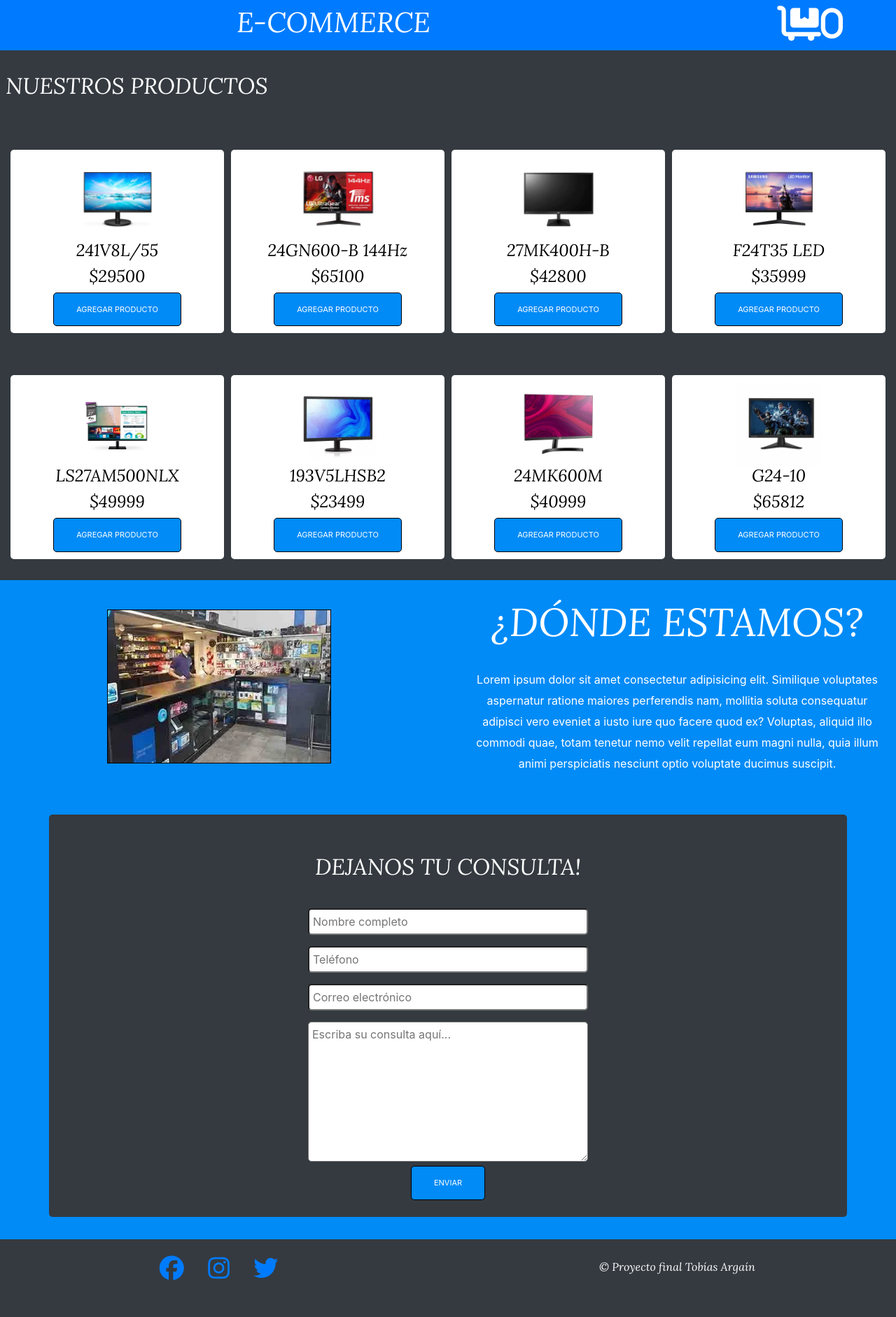
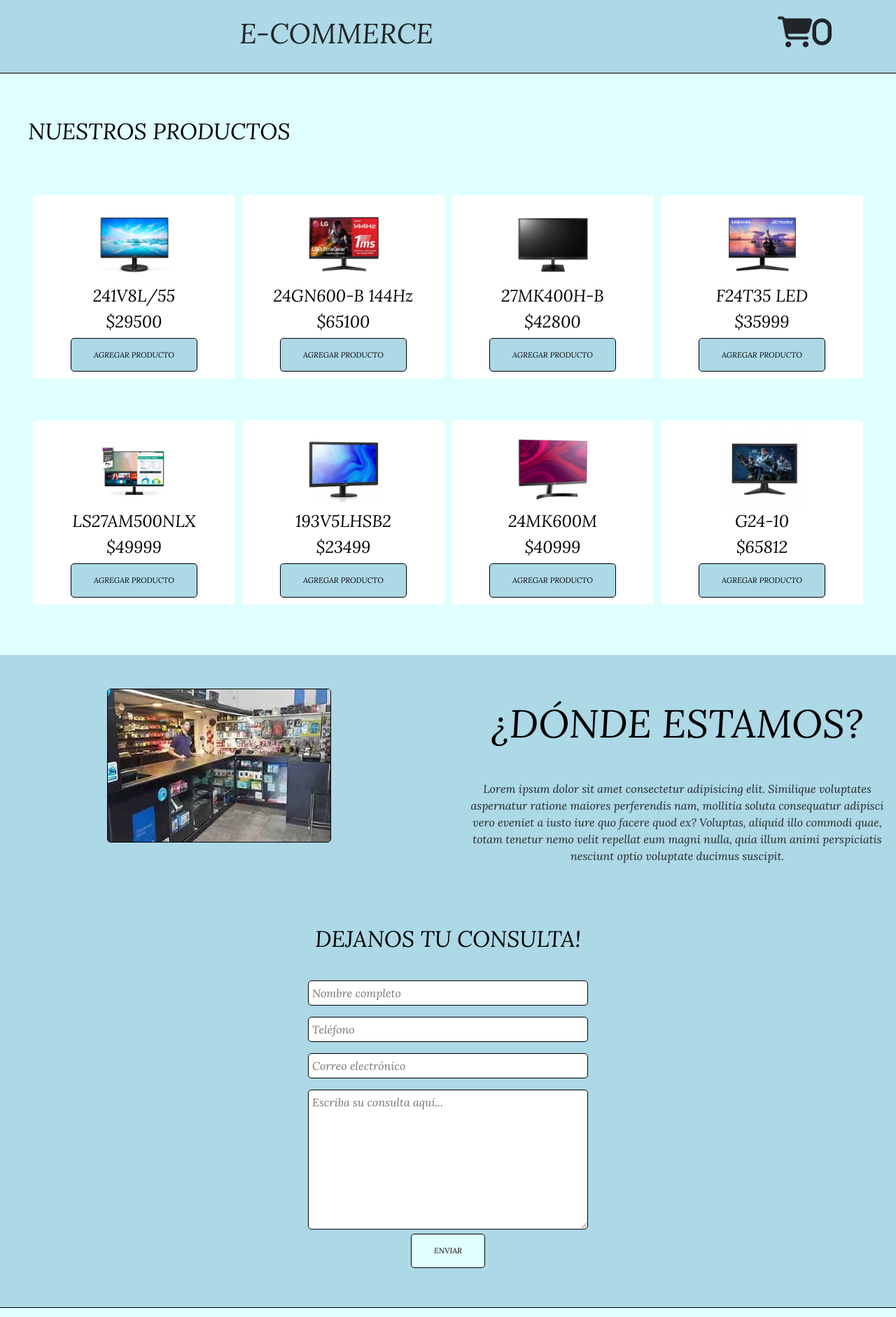
Before and after one commit to ArgainTobias/proyectoFinalJS, a plain HTML site: page index.html in a window 1280 px wide. Shown: the top 1882 px of the page at 70% size. Drawn offline with nearby package versions, Linux system fonts and the light colour scheme; some packages are replaced by stand-ins of ours; a script that the page names is missing.

Commit message:
cambio estilos de toda la pagina

```diff
--- a/clases/classCarrito.js
+++ b/clases/classCarrito.js
@@ -1,16 +1,13 @@
-class Carrito{
+class Carrito {
+  constructor(productos) {
+    this.productos = productos;
+  }
 
-    constructor(productos){
-        this.productos = productos;
+  addProducto(producto) {
+    this.productos.push(producto);
+  }
 
-    }
-
-    addProducto(producto){
-
-        this.productos.push(producto);
-    }
-
-    guardar(){
-        localStorage.setItem("MI_CARRITO", JSON.stringify(this.productos))
-    }
+  guardar() {
+    localStorage.setItem("MI_CARRITO", JSON.stringify(this.productos));
+  }
 }
--- a/css/style.scss
+++ b/css/style.scss
@@ -2,30 +2,33 @@
     padding: 0px;
     margin: 0px;
     box-sizing: border-box;
+    font-family: 'Lora', serif;
 }
 
 body{
-    background-color: #008BF7;
+    background: lightblue;
     overflow-x: hidden;
 }
 
-.titulo{
-    text-align: center;
-}
 
 header{
-    h1{
-        font-family: 'Lora', serif;
+    padding: 1rem;
+    border-bottom: 1px solid #000;
+    background: lightblue;
+    position: sticky;
+    top: 0;
+    z-index: 2;
+    .titulo{
+        text-align: center;
     }
     i{
         width: 100%;
-        font-size: 50px;
+        font-size: 44px;
         text-align: end;
     }
 }
 
 #carritoDeCompras{
-    line-height: 30px;
     i{
         font-size: 24px;
         color: red;
@@ -35,12 +38,11 @@ header{
 
 main{
     min-height: 110vh;
-
     h2{
         font-family: 'Lora', serif;
         padding: 2rem 0.5rem;
         text-transform: uppercase;
-        color: white;
+        color: #000;
     }
 
 }
@@ -51,25 +53,14 @@ main{
     }
 }
 
-.social label a {
-    font-size: 30px;
-    margin: 0px 15px;
-    line-height: 30px;
-    i{
-        font-size: 35px;
-    }
-}
-
-.copy{
-    line-height: 30px;
-}
-
 .nuestrosProductos{
-    background-color:#343A40;
+    background: lightcyan;
+    padding: 2rem;
+    margin-bottom: 1rem;
     button{
-        background-color: #008BF7;
+        background-color: lightblue;
         border: none;
-        color: white;
+        color: #000;
         padding: 15px 32px;
         text-align: center;
         text-decoration: none;
@@ -85,20 +76,12 @@ main{
 }
 
 .productos{
-
     display: grid;
     grid-template-columns: repeat(4, 1fr);
     text-align: center;
     margin: 10px;
     h4{
         color: black
-    }
-    .modelo{
-
-        font-family: 'Lora', serif;
-    }
-    .precio{
-        font-family: 'Lora', serif;
     }
     img{
         object-fit: cover;
@@ -113,31 +96,24 @@ main{
     border-radius: 5px;
 }
 .producto:hover{
-    box-shadow: 5px 5px 10px #008BF7;
+    box-shadow: 0px 0px 10px 5px lightblue;
 }
 
-.carrito{
-    margin: 0.5rem;
-    color: white;
-    display: none;
-}
 
 #nosotros{
-
-    line-height: 30px;
     img{
         height: 220px;
         width: 320px;
         margin: 0.5rem 1rem;
         object-fit: cover;
         border: solid 1px black;
+        border-radius: 5px;
     }
     h2{
-        padding: 1rem 1rem;
+        margin: 1rem 1rem;
     }
     p{
-        color: white;
-        padding: 10px;
+        margin: 0 1rem;
     }
 }
 
@@ -152,6 +128,8 @@ main{
         text-align: center;
         input{
             display: inline-block;
+            outline: none;
+            border: 1px solid #000;
             margin-bottom: 1rem;
             width: 25rem;
             border-radius: 5px;
@@ -161,13 +139,15 @@ main{
             border-radius: 5px;
             padding: 5px;
             height: 200px;
+            outline: none;
+            border: 1px solid #000;
             width: 25rem;
         }
         button{
             display: inline-block;
-            background-color: #008BF7;
+            background-color: lightcyan;
             border: none;
-            color: white;
+            color: #000;
             padding: 15px 32px;
             text-align: center;
             text-decoration: none;
@@ -183,9 +163,21 @@ main{
 
 .foot{
     margin-top: 1rem;
-    min-height: 15vh;
-    p{
-        font-family: 'Lora', serif;
+    padding: 1rem 0;
+    background: lightcyan;
+    border-top: 1px solid #000;
+    .social{
+        a {
+            font-size: 2rem;
+            margin: 0px 15px;
+            i{
+                font-size: 35px;
+            }
+        }
+    }
+
+    .copy{
+        font-weight: bold;
     }
 }
 
--- a/index.html
+++ b/index.html
@@ -15,14 +15,14 @@
 </head>
 <body>
     <header>
-        <nav class="navbar navbar-expand-lg navbar-light bg-primary text-white">
+        <nav class="navbar navbar-expand-lg navbar-light">
             <div class="container-fluid">
                 <div class="row container-fluid">
                     <div class="col-9">
                         <h1 class="titulo">E-COMMERCE</h1>
                     </div>
                     <div class="col-3">
-                        <i class="contadorCarrito fa-solid fa-cart-flatbed"  data-toggle="modal" data-target="#carrito-modal">0</i>
+                        <i class="contadorCarrito fa-solid fa-cart-shopping" data-toggle="modal" data-target="#carrito-modal">0</i>
                     </div>
                 </div>
             </div>
@@ -74,7 +74,7 @@
         </section>
 
         <section id="contacto">
-            <div class="container bg-dark p-4">
+            <div class="container p-4">
                 <h2>Dejanos tu consulta!</h2>
                 <div class="row">
                     <div class="col">
@@ -99,15 +99,15 @@
     </main>
 
     <footer>
-        <div class="foot bg-dark">
+        <div class="foot">
             <div class="row">
                 <div class="social col-sm-12 col-md-6 text-center pt-4">
-                    <label for=""><a href="#"><i class="fa-brands fa-facebook"></i></a></label>
-                    <label for=""><a href="#"><i class="fa-brands fa-instagram"></i></a></label>
-                    <label for=""><a href="#"><i class="fa-brands fa-twitter"></i></a></label>
+                    <label for=""><a href="#"><i class="fa-brands fa-facebook text-dark"></i></a></label>
+                    <label for=""><a href="#"><i class="fa-brands fa-instagram text-dark"></i></a></label>
+                    <label for=""><a href="#"><i class="fa-brands fa-twitter text-dark"></i></a></label>
                 </div>
                 <div class="copy col-sm-12 col-md-6">
-                    <p class="pt-4 text-center text-white">&copy; Proyecto final Tobías Argaín</p>
+                    <p class="pt-4 text-center text-dark">&copy; Proyecto final Tobías Argaín</p>
                 </div>
             </div>
         </div>
--- a/main.js
+++ b/main.js
@@ -3,12 +3,11 @@ const nodoPrecioTotal = document.querySelector("#precioTotal");
 const iconoCarrito = document.querySelector(".contadorCarrito");
 const data = JSON.parse(localStorage.getItem("MI_CARRITO")) || [];
 let miCarrito = new Carrito(data);
-const url = "./data/productos.json";
 const botonVerCarrito = document.querySelector("#ver");
-const carrito = document.querySelector(".carrito");
 const botonVaciarCarrito = document.querySelector("#botonVaciar");
 const botonFinalizarCompra = document.querySelector("#botonFinalizar");
 const botonFormulario = document.querySelector("#enviar");
+const url = "./data/productos.json";
 
 const botonesCarrito = ()=>{
     //esta funcion inserta los productos con sus imagenes y botones de "agregar producto" en el documento HTML, tmabién le da su funcionalidad a este último botón. Los datos de los productos son tomados de un documento en formato JSON mediante un fetch
--- a/productos.js
+++ /dev/null
@@ -1,35 +0,0 @@
-const monitores = [
-
-    {
-        marca: "Philips",
-        modelo: "241V8L/55",
-        tamaño: 24,
-        precio: 29500,
-        imagen:"./imagenes/monitor1.jpg",
-        id:1
-    },
-    {
-        marca: "LG",
-        modelo: "24GN600-B 144Hz",
-        tamaño: 24,
-        precio: 65100,
-        imagen:"./imagenes/monitor1.jpg",
-        id:2
-    },
-    {
-        marca: "LG",
-        modelo: "27MK400H-B",
-        tamaño: 27,
-        precio: 42800,
-        imagen:"./imagenes/monitor1.jpg",
-        id:3
-    },
-    {
-        marca: "Samsung",
-        modelo: "F24T35 LED",
-        tamaño: 24,
-        precio: 35999,
-        imagen:"./imagenes/monitor1.jpg",
-        id:4
-    }
-]
```
Also changed, not shown: css/style.css, 1 other file.
